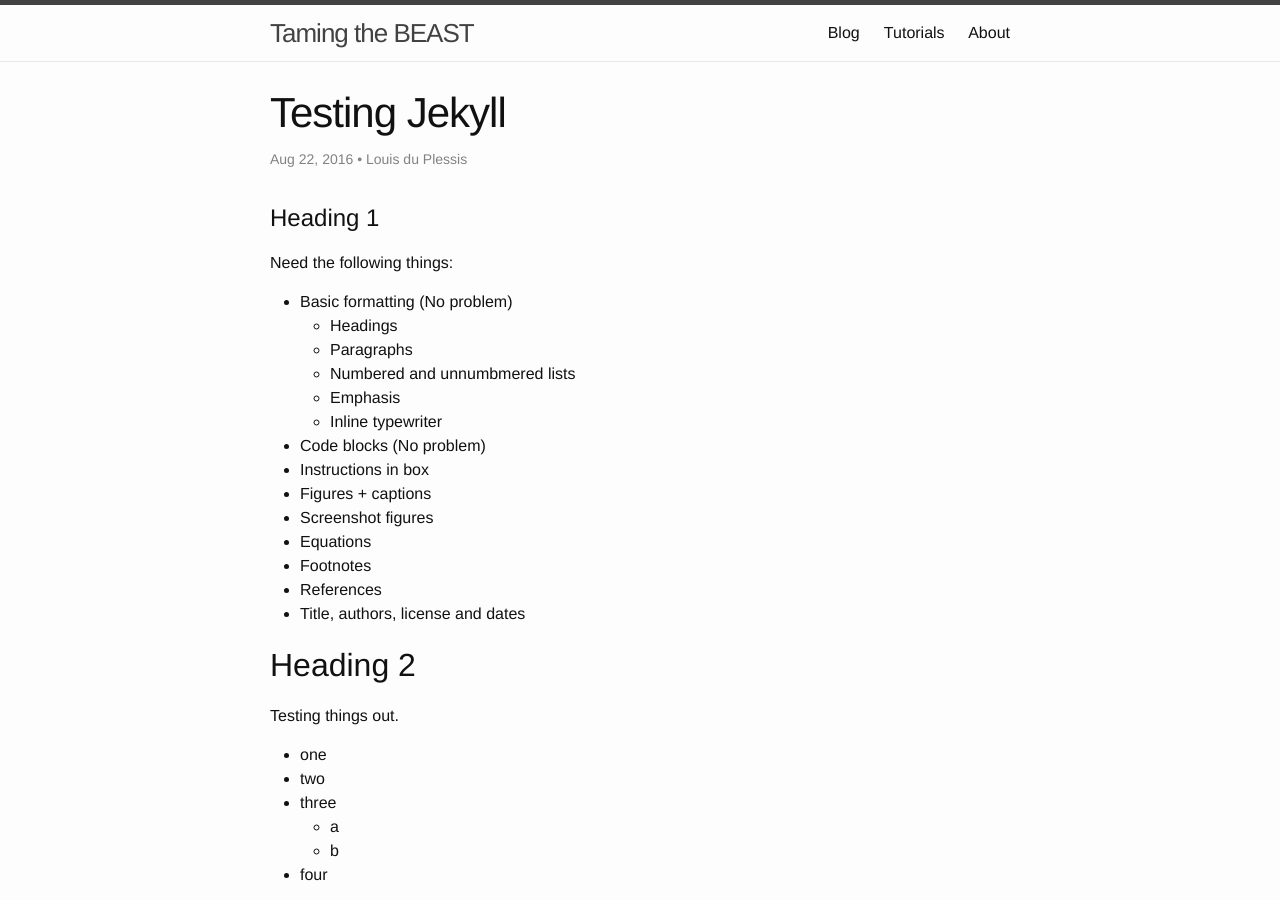
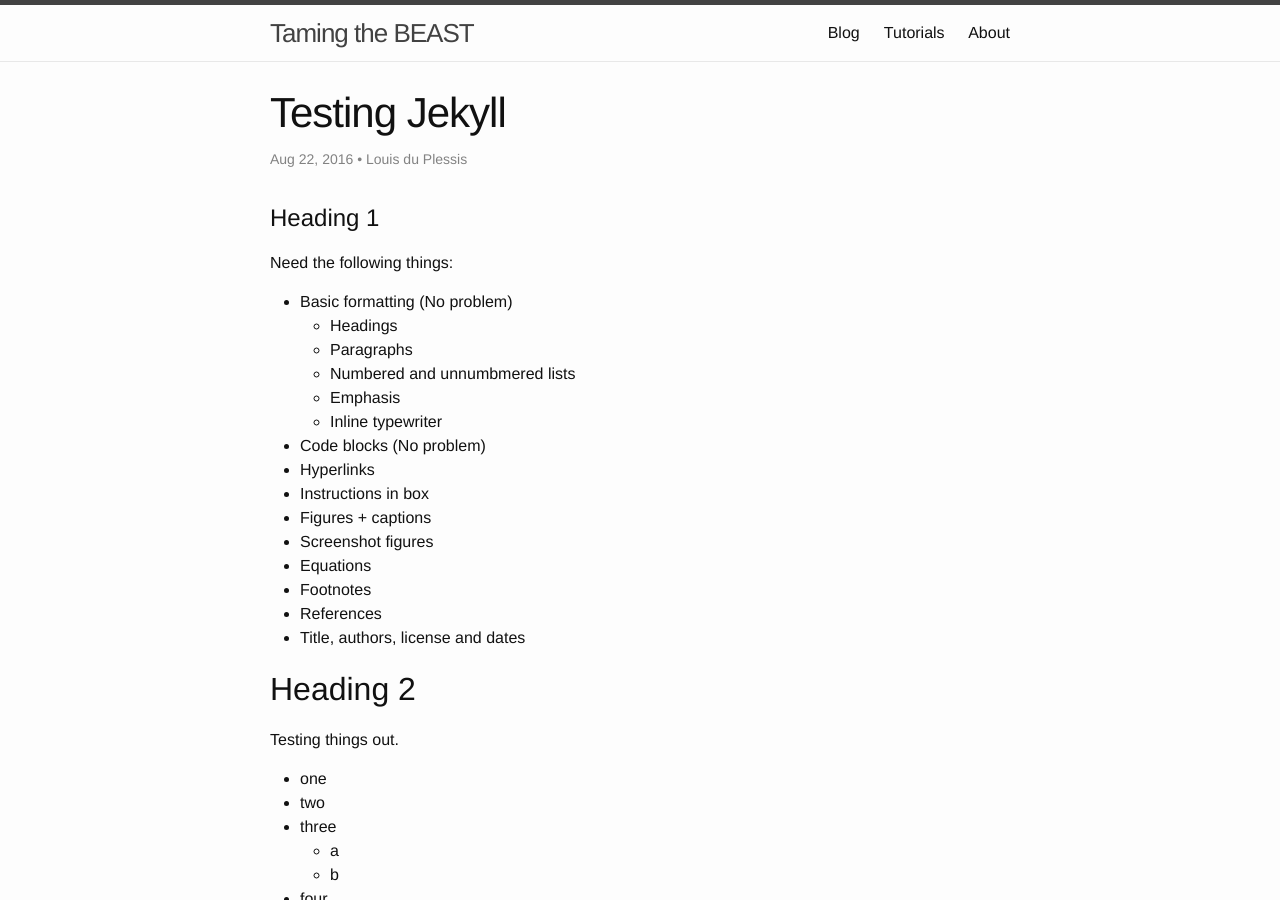
Before and after one commit to laduplessis/JekyllTest, a Jekyll site: the page built from _posts/2016-08-22-playing-with-Jekyll.md, in a window 1280 px wide and 900 px high. Built offline with Jekyll 4.4.1, drawn with Linux system fonts in a browser that asks for light colours; formulas are drawn with MathJax 3.

Commit message:
markdown

```diff
--- a/_posts/2016-08-22-playing-with-Jekyll.md
+++ b/_posts/2016-08-22-playing-with-Jekyll.md
@@ -15,6 +15,7 @@ Need the following things:
 	- Emphasis
 	- Inline typewriter
 - Code blocks (No problem)
+- Hyperlinks
 - Instructions in box
 - Figures + captions
 - Screenshot figures
```
